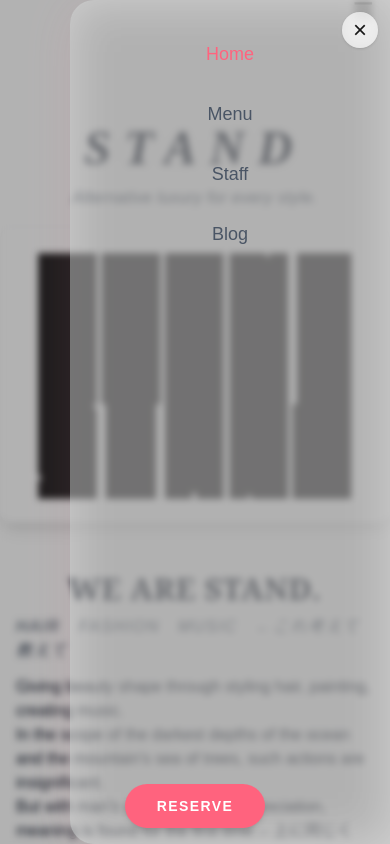
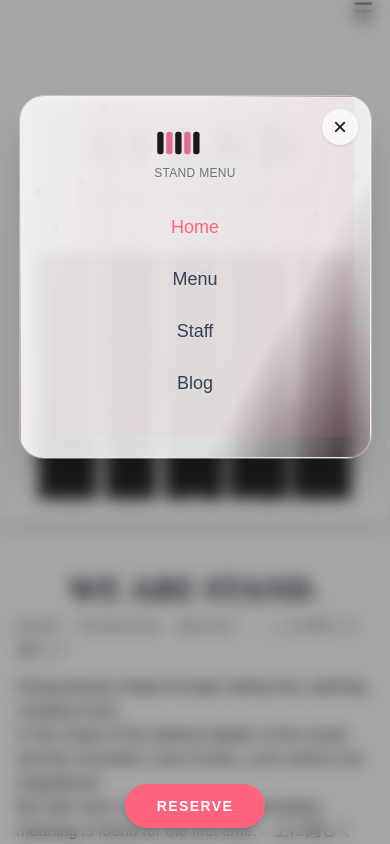
Before and after one commit to HRFM-IOUI/stand-by-room, a Next.js app: page / in a window 390 px wide. Both pictures are taken after a click on the button "メニューを開く". Shown: the top 844 px of the page. Built offline with nearby package versions, Linux system fonts and the light colour scheme.

Commit message:
thxvercel

```diff
--- a/src/components/Header.tsx
+++ b/src/components/Header.tsx
@@ -1,7 +1,69 @@
 "use client";
-import React, { useState } from "react";
+import React, { useState, useRef, useEffect } from "react";
 import Link from "next/link";
 import { usePathname } from "next/navigation";
+
+// STANDロゴアニメーション（ダミー: 差し替えOK）
+function StandLogoAnimated() {
+  return (
+    <svg width={72} height={28} viewBox="0 0 160 60" fill="none">
+      <g>
+        <rect x="5" y="5" width="14" height="50" rx="6" fill="#19181A" />
+        <rect x="25" y="5" width="14" height="50" rx="6" fill="#E16B95" />
+        <rect x="45" y="5" width="14" height="50" rx="6" fill="#19181A" />
+        <rect x="65" y="5" width="14" height="50" rx="6" fill="#E16B95" />
+        <rect x="85" y="5" width="14" height="50" rx="6" fill="#19181A" />
+      </g>
+    </svg>
+  );
+}
+
+// 粒子アニメーション
+function ModalParticleBG() {
+  const canvasRef = useRef<HTMLCanvasElement>(null);
+
+  useEffect(() => {
+    const canvas = canvasRef.current!;
+    const ctx = canvas.getContext("2d")!;
+    let particles = Array.from({ length: 24 }, () => ({
+      x: Math.random() * canvas.width,
+      y: Math.random() * canvas.height,
+      r: 1.3 + Math.random() * 2.7,
+      d: 0.34 + Math.random() * 1.12,
+    }));
+
+    let raf: number;
+    function animate() {
+      ctx.clearRect(0, 0, canvas.width, canvas.height);
+      for (let p of particles) {
+        ctx.beginPath();
+        ctx.arc(p.x, p.y, p.r, 0, Math.PI * 2);
+        ctx.fillStyle = "rgba(234,120,146,0.11)";
+        ctx.shadowColor = "rgba(234,120,146,0.09)";
+        ctx.shadowBlur = 6;
+        ctx.fill();
+        p.y += p.d;
+        if (p.y > canvas.height + p.r) {
+          p.y = -p.r;
+          p.x = Math.random() * canvas.width;
+        }
+      }
+      raf = requestAnimationFrame(animate);
+    }
+    animate();
+    return () => cancelAnimationFrame(raf);
+  }, []);
+
+  return (
+    <canvas
+      ref={canvasRef}
+      width={400}
+      height={440}
+      className="absolute inset-0 z-0 w-full h-full pointer-events-none rounded-3xl"
+      style={{ opacity: 0.44 }}
+    />
+  );
+}
 
 const navItems = [
   { name: "Home", href: "/" },
@@ -14,16 +76,14 @@ export default function Header() {
   const [isOpen, setIsOpen] = useState(false);
   const pathname = usePathname();
 
-  // 背景タップで閉じる
+  // モーダル外クリックで閉じる
   const handleBackdropClick = (e: React.MouseEvent<HTMLDivElement>) => {
-    // 背景（黒い部分）のみで閉じる
     if (e.target === e.currentTarget) setIsOpen(false);
   };
 
   return (
     <header className="sticky top-0 left-0 w-full bg-white z-50">
       <div className="max-w-5xl mx-auto px-4 py-3 flex items-center relative">
-        {/* PC: メニューを右寄せ */}
         <nav className="hidden md:flex flex-1 justify-end space-x-16">
           {navItems.map((item) => {
             const isActive =
@@ -45,38 +105,62 @@ export default function Header() {
             );
           })}
         </nav>
-        {/* ハンバーガーはスマホ右端 */}
         <button
-          className="md:hidden text-2xl absolute right-4 top-1/2 -translate-y-1/2 focus:outline-none z-50"
-          onClick={() => setIsOpen(true)}
+          className="md:hidden text-2xl absolute right-4 top-1/2 -translate-y-1/2 focus:outline-none"
+          onClick={() => setIsOpen(!isOpen)}
           aria-label="メニューを開く"
         >
           ☰
         </button>
       </div>
 
-      {/* クリアドロワー */}
+      {/* ブランドモーダル */}
       {isOpen && (
         <div
-          className="fixed inset-0 z-[9999] bg-black/30 backdrop-blur-[3.5px] flex justify-end md:hidden transition-all"
+          className="fixed inset-0 z-[100] bg-black/35 backdrop-blur-sm flex items-start justify-center"
           onClick={handleBackdropClick}
         >
-          <nav
-            className="relative h-full w-[84vw] max-w-xs bg-white/40 backdrop-blur-xl shadow-2xl rounded-l-3xl p-8 flex flex-col space-y-4 animate-clearDrawer"
+          <div
+            className={`
+              relative mt-24 w-[90vw] max-w-sm shadow-2xl rounded-3xl p-8
+              flex flex-col items-center space-y-5
+              border border-white/15 ring-1 ring-rose-100/40 overflow-hidden
+              backdrop-blur-[12px] bg-white/60 animate-modalpop
+            `}
             style={{
-              boxShadow: "0 6px 48px 0 rgba(234,120,146,0.13)",
+              background: "linear-gradient(120deg,rgba(255,255,255,0.86) 70%,rgba(234,120,146,0.10) 100%)"
             }}
-            onClick={e => e.stopPropagation()} // ドロワー内クリックは閉じない
           >
-            {/* 閉じるボタン */}
-            <button
-              className="absolute right-3 top-3 bg-white/60 backdrop-blur rounded-full shadow hover:bg-rose-100 w-9 h-9 flex items-center justify-center text-2xl z-10"
-              onClick={() => setIsOpen(false)}
-              aria-label="メニューを閉じる"
-              type="button"
-            >×</button>
-            {/* メニューリンク */}
-            {navItems.map((item) => {
+            <ModalParticleBG />
+            <div
+              className="absolute inset-0 z-0 pointer-events-none"
+              style={{
+                background:
+                  "linear-gradient(100deg,rgba(255,255,255,0.12) 0%,rgba(234,120,146,0.09) 100%)",
+                animation: "moveMist 16s linear infinite"
+              }}
+            />
+            <div
+              className="absolute left-0 top-0 h-full w-2/5 pointer-events-none opacity-25"
+              style={{
+                background:
+                  "linear-gradient(90deg,rgba(255,255,255,0.09) 25%,rgba(234,120,146,0.14) 70%,transparent 100%)",
+                filter: "blur(11px)"
+              }}
+            />
+
+            {/* 本体UI */}
+            <div className="mb-2 opacity-80 w-20 animate-fadein">
+              <StandLogoAnimated />
+            </div>
+            <div
+              className="text-xs text-gray-500 mb-4 tracking-wide animate-fadein"
+              style={{ animationDelay: "0.14s" }}
+            >
+              STAND MENU
+            </div>
+            <div className="flex flex-col items-center w-full space-y-2 mt-2">
+              {navItems.map((item, idx) => {
                 const isActive =
                   item.href === "/"
                     ? pathname === "/"
@@ -85,32 +169,74 @@ export default function Header() {
                   <Link
                     key={item.href}
                     href={item.href}
-                  className={`w-full text-lg font-medium py-2 px-4 text-center rounded transition
-                    ${isActive ? "text-rose-400 font-bold" : "text-gray-600 hover:bg-rose-50"}
-                  `}
+                    className={`navitem-glassblock w-full text-lg font-medium py-2 px-4 text-center rounded transition
+                      ${isActive ? "text-rose-400 font-bold" : "text-gray-700"}
+                      animate-fadein`}
+                    style={{ animationDelay: `${0.18 + idx * 0.06}s` }}
                     onClick={() => setIsOpen(false)}
                   >
                     {item.name}
                   </Link>
                 );
               })}
-          </nav>
-          {/* CSSアニメーション */}
+            </div>
+            <button
+              className="absolute right-3 top-3 bg-white/70 rounded-full shadow hover:bg-rose-100 w-9 h-9 flex items-center justify-center text-2xl animate-fadein"
+              style={{ animationDelay: "0.36s" }}
+              onClick={() => setIsOpen(false)}
+              aria-label="メニューを閉じる"
+            >
+              ×
+            </button>
+          </div>
+        </div>
+      )}
+
+      {/* ▼ グローバルCSS（Hover, モーダルPOP, Mist） */}
       <style jsx global>{`
-            .animate-clearDrawer {
-              animation: clearDrawerOpen .42s cubic-bezier(.63,1.6,.43,1.01) forwards;
-              transform: translateX(110%) scale(0.98);
+        .animate-fadein {
           opacity: 0;
+          transform: translateY(16px);
+          animation: fadeinPop .8s cubic-bezier(.41,1,.43,1.03) forwards;
         }
-            @keyframes clearDrawerOpen {
+        @keyframes fadeinPop {
           to {
+            opacity: 1;
             transform: none;
-                opacity: 1;
           }
         }
+        @keyframes moveMist {
+          0% { transform: translateX(-24px);}
+          100% { transform: translateX(24px);}
+        }
+        .animate-modalpop {
+          animation: modalPop .34s cubic-bezier(.41,1.3,.43,1.09);
+        }
+        @keyframes modalPop {
+          0% { opacity: 0; transform: scale(0.95) translateY(22px);}
+          90% { opacity: 1; transform: scale(1.04) translateY(-8px);}
+          100% { opacity: 1; transform: scale(1) translateY(0);}
+        }
+        .navitem-glassblock {
+          position: relative;
+          transition:
+            color .24s cubic-bezier(.36,1.4,.53,1.01),
+            background .20s cubic-bezier(.36,1.4,.53,1.01),
+            transform .34s cubic-bezier(.41,1.3,.43,1.09);
+          cursor: pointer;
+        }
+        .navitem-glassblock:hover,
+        .navitem-glassblock:active {
+          background: rgba(234,120,146,0.13);
+          color: #E16B95;
+          transform: scale(1.06);
+        }
+        .navitem-glassblock:active {
+          background: rgba(234,120,146,0.20);
+          color: #d24d80;
+          transform: scale(0.97);
+        }
       `}</style>
-        </div>
-      )}
     </header>
   );
 }
```
Lines whose indentation alone changed are shown as unchanged.
